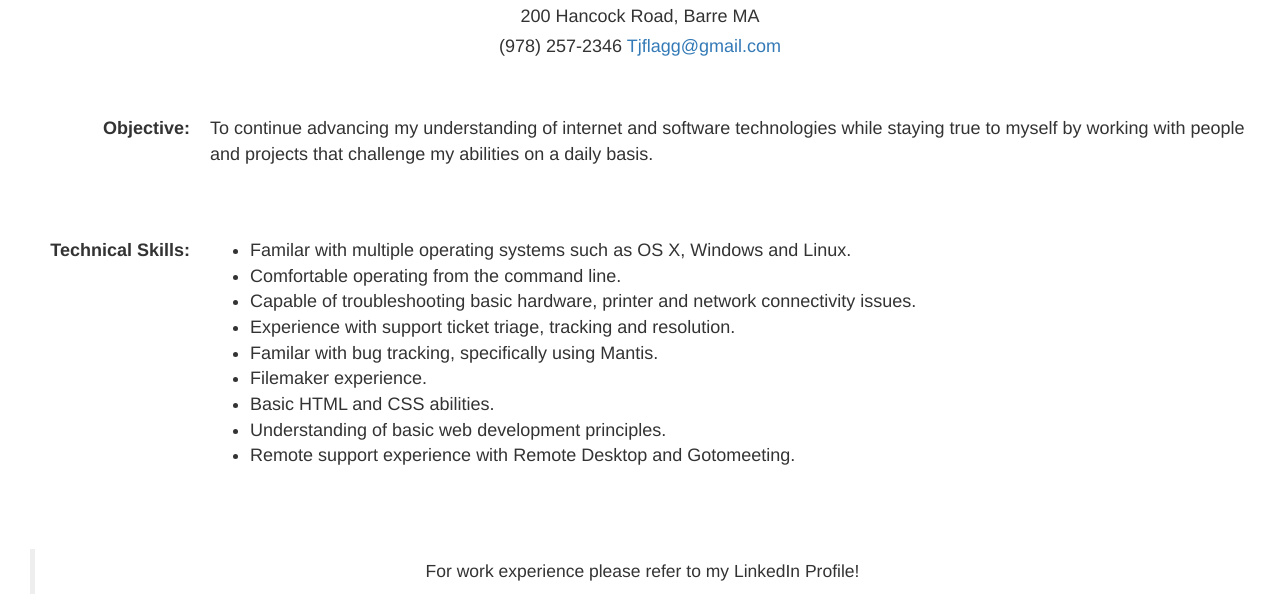
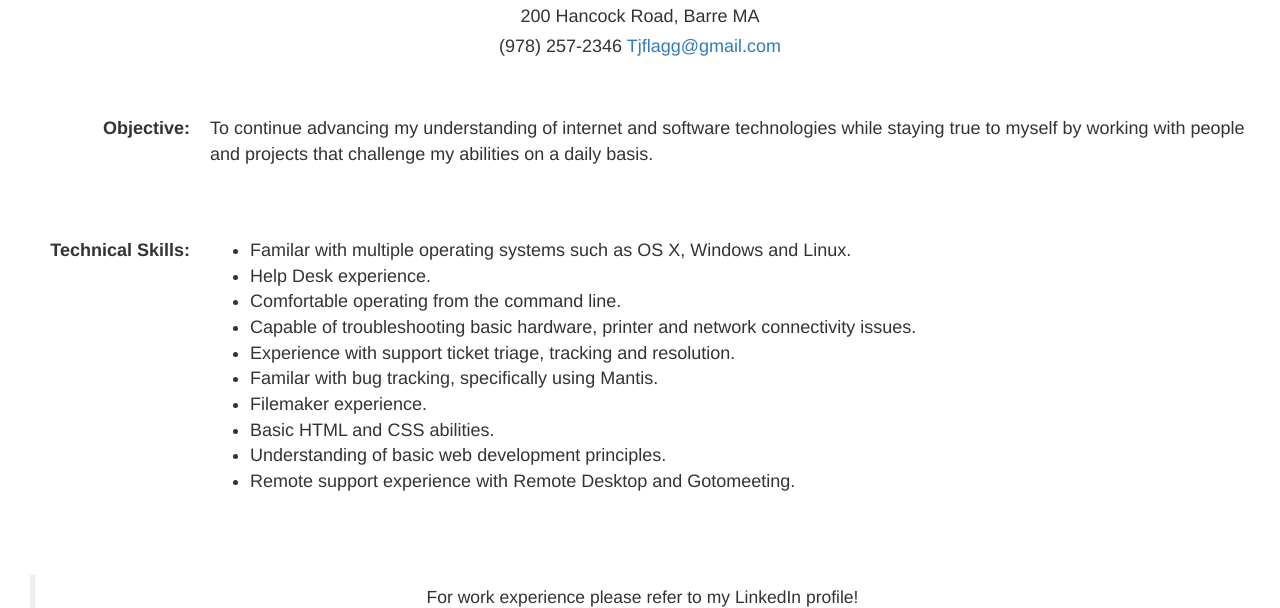
Before and after one commit to tflagg/tflagg.github.io, a plain HTML site: page index.html in a window 1280 px wide. Shown: the part 86-694 px from the top of the page. Drawn offline with nearby package versions, Linux system fonts and the light colour scheme.

Commit message:
Latest typo fixes

```diff
--- a/index.html
+++ b/index.html
@@ -49,6 +49,7 @@
     			<dd>
             <ul>
               <li>Familar with multiple operating systems such as OS X, Windows and Linux.</li>
+              <li>Help Desk experience.</li>
               <li>Comfortable operating from the command line.</li>
               <li>Capable of troubleshooting basic hardware, printer and network connectivity issues.</li>
               <li>Experience with support ticket triage, tracking and resolution.</li>
@@ -62,7 +63,7 @@
   	</div>
 
     <div class="container-fluid text-center" style="padding-top: 50px; font-size: 18px;" id="Objective">
-     <blockquote>For work experience please refer to my LinkedIn Profile!</blockquote>
+     <blockquote>For work experience please refer to my LinkedIn profile!</blockquote>
      <a href="https://www.linkedin.com/in/tyler-flagg-350a398/"><i class="fa fa-linkedin fa-5x"></i></a>
     </div>
 
```
